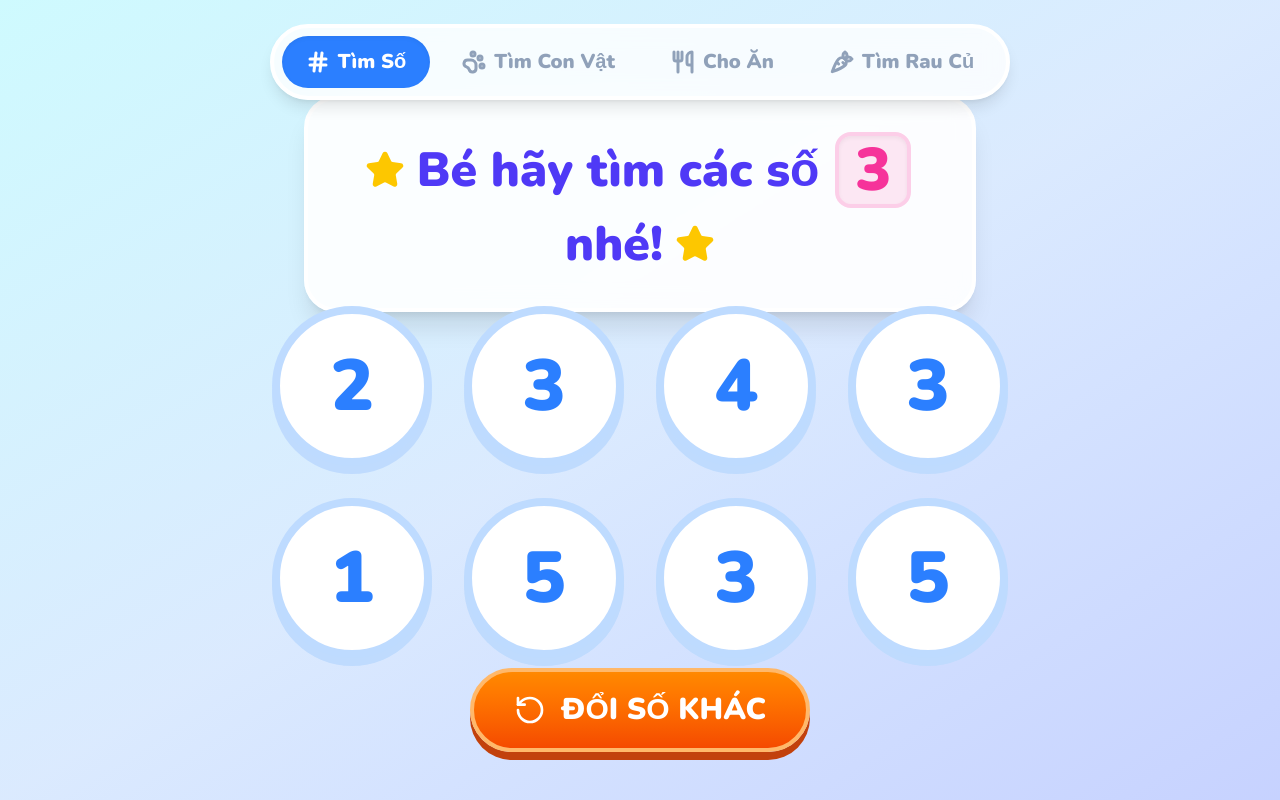
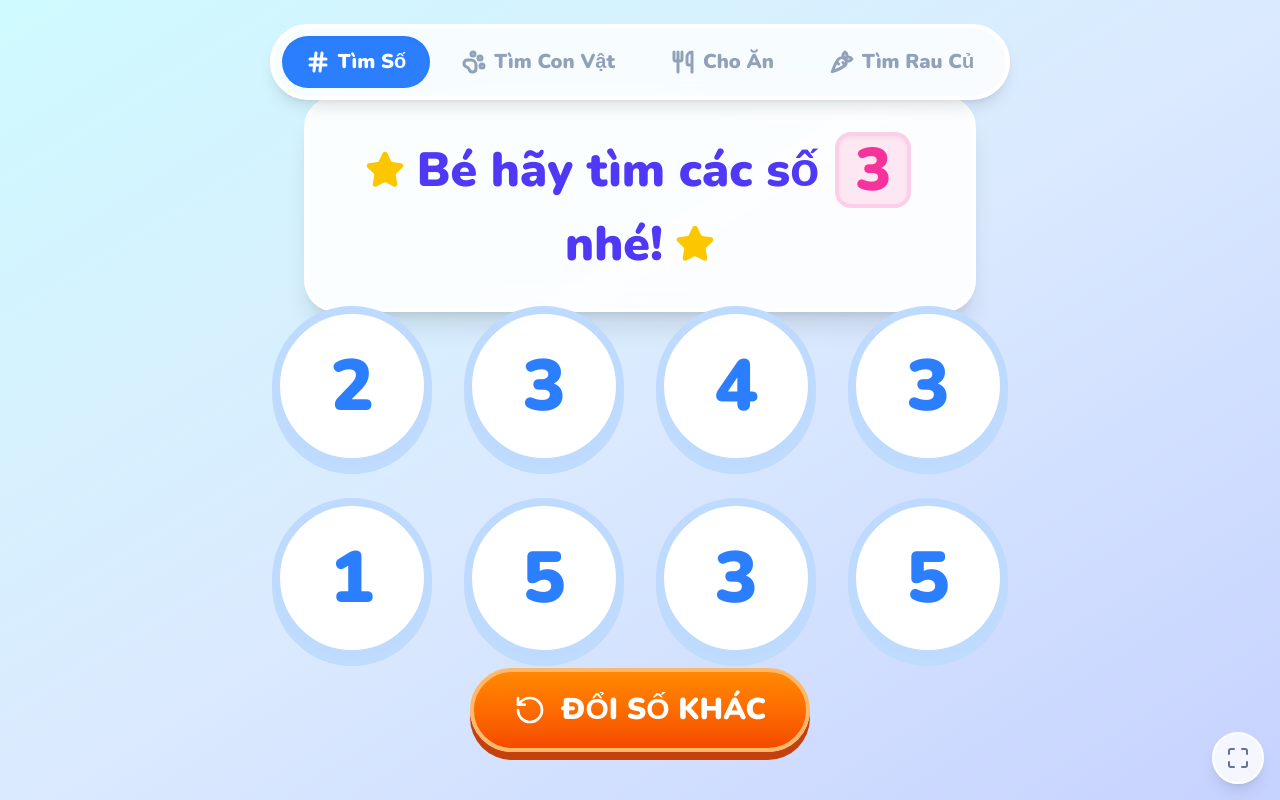
Before and after one commit to dinhtrong250393/tro-choi-tim-so, a React (Vite) app: page / in a window 1280 px wide. Built offline with nearby package versions, Linux system fonts and the light colour scheme; no server answers.

Commit message:
feat: add fullscreen toggle functionality
Implement fullscreen support to improve the immersive experience for children using the application.

```diff
--- a/src/App.tsx
+++ b/src/App.tsx
@@ -3,9 +3,9 @@
  * SPDX-License-Identifier: Apache-2.0
  */
 
-import React, { useState } from 'react';
+import React, { useState, useEffect } from 'react';
 import { motion, AnimatePresence } from 'motion/react';
-import { PawPrint, Hash, Utensils, Carrot } from 'lucide-react';
+import { PawPrint, Hash, Utensils, Carrot, Maximize, Minimize } from 'lucide-react';
 import NumberGame from './components/NumberGame';
 import AnimalGame from './components/AnimalGame';
 import FeedGame from './components/FeedGame';
@@ -13,6 +13,32 @@ import VegetableGame from './components/VegetableGame';
 
 export default function App() {
   const [activeTab, setActiveTab] = useState<'number' | 'animal' | 'feed' | 'vegetable'>('number');
+  const [isFullscreen, setIsFullscreen] = useState(false);
+
+  useEffect(() => {
+    const handleFullscreenChange = () => {
+      setIsFullscreen(!!document.fullscreenElement);
+    };
+
+    document.addEventListener('fullscreenchange', handleFullscreenChange);
+    return () => {
+      document.removeEventListener('fullscreenchange', handleFullscreenChange);
+    };
+  }, []);
+
+  const toggleFullscreen = async () => {
+    try {
+      if (!document.fullscreenElement) {
+        await document.documentElement.requestFullscreen();
+      } else {
+        if (document.exitFullscreen) {
+          await document.exitFullscreen();
+        }
+      }
+    } catch (err) {
+      console.error("Error attempting to toggle fullscreen:", err);
+    }
+  };
 
   return (
     <div className="relative font-nunito h-[100dvh] overflow-hidden">
@@ -89,6 +115,14 @@ export default function App() {
           {activeTab === 'vegetable' && <VegetableGame />}
         </motion.div>
       </AnimatePresence>
+
+      <button
+        onClick={toggleFullscreen}
+        className="fixed bottom-4 right-4 z-50 bg-white/80 backdrop-blur-md p-3 rounded-full shadow-lg border-2 border-white text-slate-500 hover:text-slate-800 hover:scale-105 active:scale-95 transition-all"
+        title={isFullscreen ? "Thoát toàn màn hình" : "Toàn màn hình"}
+      >
+        {isFullscreen ? <Minimize size={24} /> : <Maximize size={24} />}
+      </button>
     </div>
   );
 }
```
